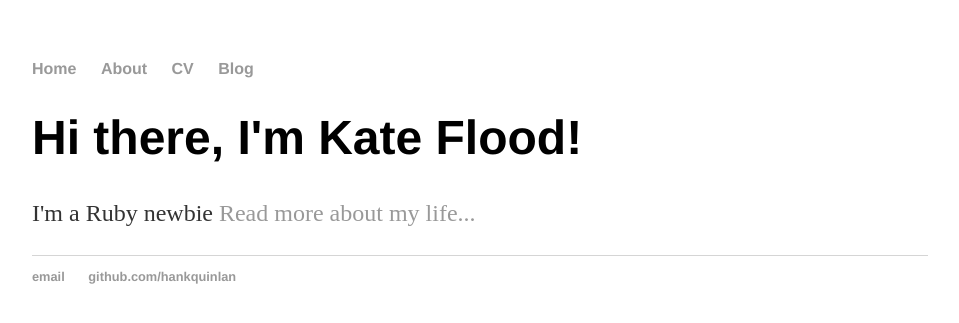
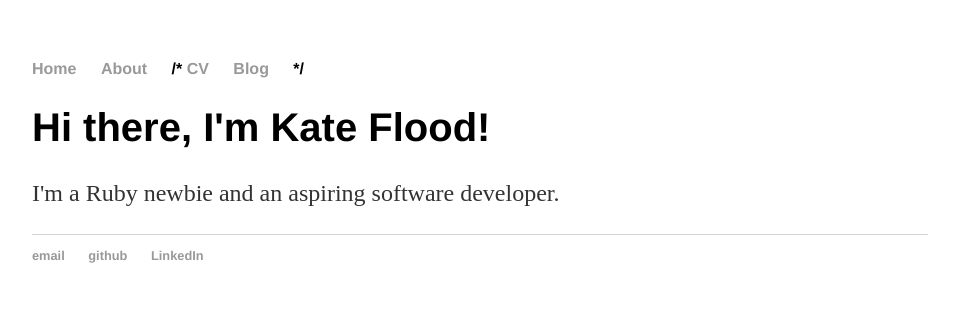
Before and after one commit to keflood/keflood.github.io, a Jekyll site: the page built from index.html, in a window 1280 px wide. Shown: the top 323 px of the page, without its empty margins (160-1119 px from the left). Built offline with Jekyll 4.4.1, drawn with Linux system fonts in a browser that asks for light colours.

Commit message:
initial changes

```diff
--- a/_layouts/default.html
+++ b/_layouts/default.html
@@ -10,8 +10,8 @@
 	    		<ul>
 	        		<li><a href="/">Home</a></li>
 		        	<li><a href="/about">About</a></li>
-	        		<li><a href="/cv">CV</a></li>
-	        		<li><a href="/blog">Blog</a></li>
+	        	/*	<li><a href="/cv">CV</a></li>
+	        		<li><a href="/blog">Blog</a></li> */
 	    		</ul>
 			</nav>
 			<div class="container">
@@ -21,8 +21,10 @@
 			</div><!-- /.container -->
 			<footer>
 	    		<ul>
-	        		<li><a href="mailto:hankquinlanhub@gmail.com">email</a></li>
-	        		<li><a href="https://github.com/hankquinlan">github.com/hankquinlan</a></li>
+	        		<li><a href="mailto:kathryneflood@gmail.com">email</a></li>
+	        		<li><a href="https://github.com/keflood">github</a></li>
+							<li><a href="https://www.linkedin.com/in/kate-flood-1082991b">LinkedIn</a></li>
+
 				</ul>
 			</footer>
 		</body>
--- a/css/main.css
+++ b/css/main.css
@@ -3,7 +3,7 @@ body {
     width: 70%;
 }
 nav ul, footer ul {
-    font-family:'Helvetica', 'Arial', 'Sans-Serif';
+    font-family:'Helvetica', 'Sans-Serif';
     padding: 0px;
     list-style: none;
     font-weight: bold;
@@ -20,8 +20,8 @@ a:hover {
     text-decoration: underline;
 }
 h1 {
-    font-size: 3em;
-    font-family:'Helvetica', 'Arial', 'Sans-Serif';
+    font-size: 40px;
+    font-family:'Helvetica', 'Sans-Serif';
 }
 p {
     font-size: 1.5em;
--- a/index.html
+++ b/index.html
@@ -4,5 +4,5 @@ title: Kate Flood's Website
 ---
 <div class="blurb">
 	<h1>Hi there, I'm Kate Flood!</h1>
-	<p>I'm a Ruby newbie <a href="/about">Read more about my life...</a></p>
+	<p>I'm a Ruby newbie and an aspiring software developer.</p>
 </div><!-- /.blurb -->
```
